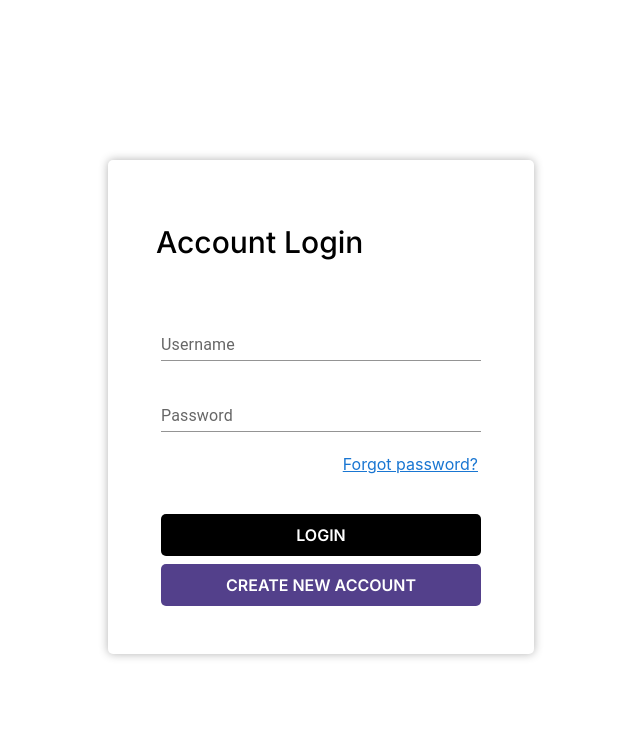
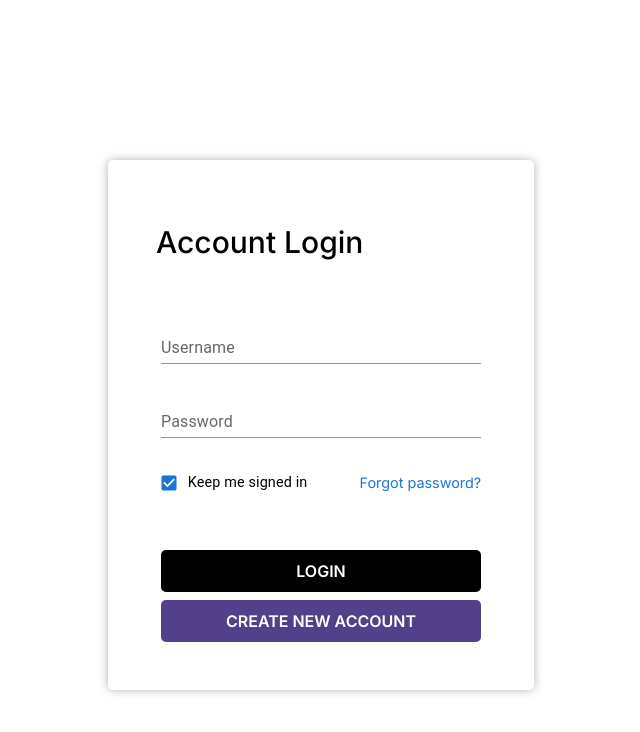
Before and after one commit to HMT2002/SE121-VideoSharing, a React (Create React App) app in the folder frontend/: page /login in a window 1280 px wide. Shown: the top 732 px of the page, without its empty margins (319-959 px from the left). Built offline with nearby package versions, Linux system fonts and the light colour scheme.

Commit message:
fix LoginPage bugs - details in comment

```diff
--- a/frontend/src/components/auth/LoginForm.js
+++ /dev/null
@@ -1,162 +0,0 @@
-import React, { useEffect, useReducer, useRef, useState } from "react";
-import { Link } from "react-router-dom";
-
-import Card from "../../UI elements/Card";
-import Button from "../../UI elements/Button";
-import Input from "../../UI elements/Input";
-
-import "../../styles/LoginForm.css";
-
-//#region Reducers
-const UsernameReducer = (state, action) => {
-    if (action.type === "USERNAME_INPUT_CHANGE") {
-        return {
-            value: action.payload,
-            isValid: null
-        }
-    }
-    if (action.type === "USERNAME_INPUT_BLUR") {
-        return {
-            value: state.value,
-            isValid: state.value.trim().length > 0
-        }
-    }
-    return {
-        value: "",
-        isValid: false
-    }
-}
-
-const PasswordReducer = (state, action) => {
-    if (action.type === "PASSWORD_INPUT_CHANGE") {
-        return {
-            value: action.payload,
-            isValid: null
-        }
-    }
-    if (action.type === "PASSWORD_INPUT_BLUR") {
-        return {
-            value: state.value,
-            isValid: state.value.trim().length >= 6
-        }
-    }
-    return {
-        value: "",
-        isValid: false
-    }
-}
-//#endregion
-
-const LoginForm = (props) => {
-
-    //#region hooks & const declaration
-    const initState = { value: "", isValid: null };
-
-    const [usernameInput, usernameDispatch] = useReducer(UsernameReducer, initState);
-    const [passwordInput, passwordDispatch] = useReducer(PasswordReducer, initState);
-
-    const [loginMessage, setLoginMessage] = useState("");
-    const [isValid, setIsValid] = useState(false);
-
-    const usernameRef = useRef();
-    const passwordRef = useRef();
-
-    const { isValid: usernameValidation } = usernameInput;
-    const { isValid: passwordValidation } = passwordInput;
-    //#endregion
-
-    //#region useEffect hooks execution
-    useEffect(() => {
-        if (usernameValidation === true &&
-            passwordValidation === true) {
-            setIsValid(true);
-        }
-        else {
-            setIsValid(false);
-        }
-    }, [usernameValidation, passwordValidation])
-
-    useEffect(() => {
-        setLoginMessage(props.message);
-    }, [props.message])
-    //#endregion
-
-    //#region event handlers
-    const UsernameInputChangeHandler = (event) => {
-        const action = {
-            type: "USERNAME_INPUT_CHANGE",
-            payload: event.target.value
-        };
-        usernameDispatch(action);
-        setLoginMessage("");
-    }
-
-    const UsernameInputBlurHandler = () => {
-        const action = { type: "USERNAME_INPUT_BLUR" };
-        usernameDispatch(action);
-    }
-
-    const PasswordInputChangeHandler = (event) => {
-        const action = {
-            type: "PASSWORD_INPUT_CHANGE",
-            payload: event.target.value
-        };
-        passwordDispatch(action);
-        setLoginMessage("");
-    }
-
-    const PasswordInputBlurHandler = () => {
-        const action = { type: "PASSWORD_INPUT_BLUR" };
-        passwordDispatch(action);
-    }
-
-    const LoginSubmitHandler = (event) => {
-        event.preventDefault();
-        if (isValid) {
-            props.onUserLogin(usernameInput.value, passwordInput.value);
-        } else if (!usernameInput.isValid) {
-            console.log(usernameInput.isValid);
-            usernameRef.current.throwError();
-        } else {
-            passwordRef.current.throwError();
-        }
-    }
-    //#endregion
-
-    return (
-        <Card className="login-form">
-            <form onSubmit={LoginSubmitHandler}>
-                <h1 className="login-form__title">Account Login</h1>
-                {loginMessage !== "" && <div className="login-form__message">{loginMessage}</div>}
-                <Input
-                    ref={usernameRef}
-                    className="login-form__input"
-                    label="Username"
-                    variant="standard"
-                    value={usernameInput.value}
-                    onChange={UsernameInputChangeHandler}
-                    onBlur={UsernameInputBlurHandler}
-                    isValid={usernameInput.isValid !== false}
-                    helperText={"Username must not be empty!"}
-                />
-                <Input
-                    ref={passwordRef}
-                    className="login-form__input"
-                    label="Password"
-                    variant="standard"
-                    type="password"
-                    value={passwordInput.value}
-                    onChange={PasswordInputChangeHandler}
-                    onBlur={PasswordInputBlurHandler}
-                    isValid={passwordInput.isValid !== false}
-                    helperText={"Password must be 6 characters or above!"}
-                />
-                <Link className="login-form__forget-password-redirect" to="/" >Forgot password?</Link>
-                <Button className="login-form__submit" type="submit" >LOGIN</Button>
-                <Link className="button login-form__register-redirect" to="/create-new-account">CREATE NEW ACCOUNT</Link>
-            </form>
-        </Card>
-    );
-}
-
-export default LoginForm;
--- a/frontend/src/index.css
+++ b/frontend/src/index.css
@@ -16,6 +16,10 @@ li {
   list-style-type: none;
 }
 
+.flex {
+  display: flex;
+}
+
 .centered {
   width: fit-content;
   height: fit-content;
--- a/frontend/src/pages/LoginPage.js
+++ b/frontend/src/pages/LoginPage.js
@@ -1,19 +1,82 @@
-import React, { useContext, useEffect, useState } from "react";
+import React, { useContext, useState, useRef } from "react";
 
-import { useNavigate } from "react-router-dom";
+import { Link, useNavigate } from "react-router-dom";
 import { LoginAction } from "../APIs/auth-apis";
 
-import LoginForm from "../components/auth/LoginForm";
 import AuthContext from "../contexts/auth-context";
+import FormControlLabel from '@mui/material/FormControlLabel';
+import Checkbox from '@mui/material/Checkbox';
+
+import Card from "../UI elements/Card";
+import Button from "../UI elements/Button";
+import Input from "../UI elements/Input";
+
+import "../styles/LoginPage.css";
+
+const UsernameValidator = (username) => {
+    return username.trim().length > 0;
+}
+
+const PasswordValidator = (password) => {
+    return password.trim().length >= 6;
+}
 
 const LoginPage = () => {
-    const [loginMessage, setLoginMessage] = useState("");
     const authContext = useContext(AuthContext);
+
     const navigate = useNavigate();
 
-    useEffect(() => {
-        if (authContext.isLoggedIn) navigate("/");
-    }, [navigate, authContext.isLoggedIn]);
+    const [loginMessage, setLoginMessage] = useState("");
+
+    const [isStaySignedIn, setIsStaySignedIn] = useState(true);
+
+    const [usernameValidation, setUsernameValidation] = useState(null);
+    const [passwordValidation, setPasswordValidation] = useState(null);
+
+    const usernameRef = useRef();
+    const passwordRef = useRef();
+
+    const UsernameInputChangeHandler = () => {
+        setUsernameValidation(null);
+        setLoginMessage("");
+    }
+
+    const PasswordInputChangeHandler = () => {
+        setPasswordValidation(null);
+        setLoginMessage("");
+    }
+
+    const UsernameInputBlurHandler = () => {
+        const inputValue = usernameRef.current.getValue();
+        setUsernameValidation(UsernameValidator(inputValue));
+    }
+
+    const PasswordInputBlurHandler = () => {
+        const inputValue = passwordRef.current.getValue();
+        setPasswordValidation(PasswordValidator(inputValue));
+    }
+
+    const StaySignedInChangeHandler = () => {
+        setIsStaySignedIn((prev) => { return !prev })
+    }
+
+    const LoginSubmitHandler = (event) => {
+        event.preventDefault();
+
+        const usernameInput = usernameRef.current.getValue();
+        const passwordInput = passwordRef.current.getValue();
+
+        const isValidUsername = UsernameValidator(usernameInput);
+        const isValidPassword = PasswordValidator(passwordInput);
+
+        if (isValidUsername && isValidPassword) {
+            UserLoginHandler(usernameInput, passwordInput);
+        } else if (!isValidUsername) {
+            setUsernameValidation(false);
+        } else {
+            setPasswordValidation(false);
+        }
+    }
 
     const UserLoginHandler = async (username, password) => {
         const response = await LoginAction({
@@ -22,8 +85,13 @@ const LoginPage = () => {
         });
 
         if (response.status === "success sign in") {
-            authContext.OnLoggedIn(response.token, response.role);
-            navigate("/");
+            authContext.OnLoggedIn();
+
+            if (isStaySignedIn) {
+                authContext.StayLoggedIn(response.token, response.role);
+            }
+
+            return navigate("/");
         }
 
         if (response.status === "fail" && response.message === "Wrong information.") {
@@ -31,11 +99,44 @@ const LoginPage = () => {
         }
     }
 
+    if (authContext.isLoggedIn) return navigate("/");
+
     return (
-        <LoginForm
-            onUserLogin={UserLoginHandler}
-            message={loginMessage}
-        />
+        <Card className="login-form">
+            <form onSubmit={LoginSubmitHandler}>
+                <h1 className="login-form__title">Account Login</h1>
+                {loginMessage !== "" && <div className="login-form__message">{loginMessage}</div>}
+                <Input
+                    ref={usernameRef}
+                    className="login-form__input"
+                    label="Username"
+                    variant="standard"
+                    onChange={UsernameInputChangeHandler}
+                    onBlur={UsernameInputBlurHandler}
+                    isValid={usernameValidation !== false}
+                    helperText={"Username must not be empty!"} />
+                <Input
+                    ref={passwordRef}
+                    className="login-form__input"
+                    label="Password"
+                    variant="standard"
+                    type="password"
+                    onChange={PasswordInputChangeHandler}
+                    onBlur={PasswordInputBlurHandler}
+                    isValid={passwordValidation !== false}
+                    helperText={"Password must be 6 characters or above!"} />
+                <div className="login-form__additional flex">
+                    <FormControlLabel
+                        control={<Checkbox onChange={StaySignedInChangeHandler} defaultChecked size="small" />}
+                        label="Keep me signed in" />
+                    <Link className="login-form__forget-password" to="/">Forgot password?</Link>
+                </div>
+                <Button className="login-form__button" type="submit">LOGIN</Button>
+                <Link className="button login-form__button register" to="/create-new-account">
+                    CREATE NEW ACCOUNT
+                </Link>
+            </form>
+        </Card >
     );
 }
 
--- a/frontend/src/styles/LoginForm.css
+++ b/frontend/src/styles/LoginPage.css
@@ -4,57 +4,58 @@
     width: 330px;
     height: fit-content;
     padding: 3rem;
-    margin: auto;
-    margin-top: 10rem;
+    margin-inline: auto;
+    margin-block-start: 10rem;
+    font-family: 'Inter';
+    font-size: 0.9rem;
+}
+
+.login-form__title {
+    font-size: 30px;
+    font-weight: 500;
+    margin-block-start: 1rem;
+    margin-block-end: 3.5rem;
 }
 
 .login-form__message {
-    display: flex;
     color: #d32f2f;
-    font-family: 'Inter';
-    font-size: 0.8rem;
-}
-
-.login-form__title {
-    font-family: 'Inter';
-    font-size: 30px;
-    font-weight: 500;
-    margin-block-start: 1rem;
-    margin-block-end: 3.3rem;
 }
 
 .login-form__input {
-    display: flex;
     width: 320px;
-    height: 42px;
+    height: 45px;
     margin-block: 1.8rem;
     margin-inline: auto;
 }
 
-.login-form__forget-password-redirect {
-    display: flex;
+.login-form__additional {
+    justify-content: space-between;
+    margin-inline: 0.3rem;
+    margin-block-start: 1.5rem;
+    margin-block-end: 3rem;
+}
+
+.login-form__additional span {
+    font-size: 0.9rem;
+}
+
+.login-form__forget-password {
     color: #1976d2;
     width: fit-content;
-    margin-inline-start: auto;
-    margin-inline-end: 0.5rem;
-    margin-block-start: 1.5rem;
-    margin-block-end: 2.5rem;
+    margin-block: auto;
+    text-decoration: none;
 }
 
-.login-form__submit {
+.login-form__button {
     width: 320px;
     height: 42px;
 }
 
-.login-form__register-redirect {
+.login-form__button.register {
     background-color: #53408B;
     display: flex;
     justify-content: center;
     align-items: center;
-    width: 320px;
-    height: 42px;
+    margin-block-start: 0.5rem;
     text-decoration: none;
-    margin-block-start: 0.5rem;
-    border: none;
-    border-radius: 5px;
 }
```
Also changed, not shown: frontend/src/UI elements/Input.js (+12 -3 lines), frontend/src/contexts/auth-context.js (+9 -5 lines), 1 other file (tests, documents, lock files or other folders).
